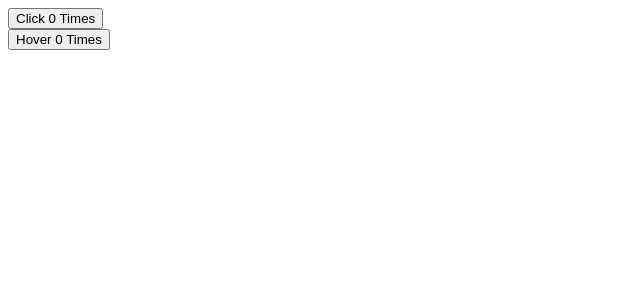
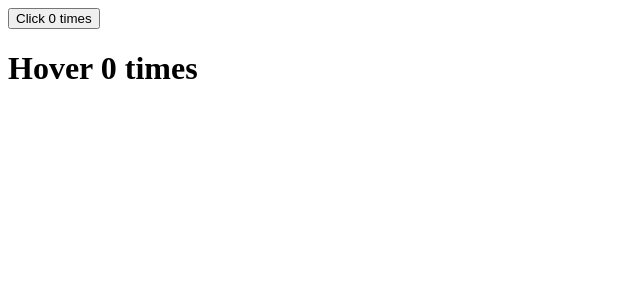
Before and after one commit to ramjan10/myReact, a React (Vite) app: page / in a window 1280 px wide. Shown: the top 300 px of the page, without its empty margins (0-640 px from the left). Built offline with nearby package versions, Linux system fonts and the light colour scheme.

Commit message:
Render propos

```diff
--- a/src/App.jsx
+++ b/src/App.jsx
@@ -1,11 +1,18 @@
-import ClickCounter from "./components/ClickCounter";
-import HoverCount from "./components/HoverCount";
+import ClickCounter from './components/RenderProps/ClickCounter';
+import Counter from './components/RenderProps/Counter';
+import HoverCounter from './components/RenderProps/HoverCounter';
 
 function App() {
   return <div>
-      <ClickCounter />
-      <HoverCount />
-  </div>
+            {/* <Counter render={(count, incrimentCount) => <ClickCounter count={count} incrimentCount={incrimentCount}/> }/>
+            <Counter render= {(count, incrimentCount) => <HoverCounter count={count} incrimentCount={incrimentCount}/> } /> */}
+            <Counter>
+                {(counter, incrimentCount)=> <ClickCounter count={counter} incrimentCount={incrimentCount} />}
+            </Counter>
+            <Counter>
+              {(counter, incrimentCount)=> <HoverCounter count={counter} incrimentCount={incrimentCount}/> }
+            </Counter>
+        </div>
 
 }
 
--- /dev/null
+++ b/src/components/RenderProps/ClickCounter.jsx
@@ -0,0 +1,9 @@
+function ClickCounter({count, incrimentCount}){
+    return (
+        <div>
+            <button type="button" onClick={incrimentCount}>Click {count} times</button>
+        </div>
+    );
+}
+
+export default ClickCounter;
--- /dev/null
+++ b/src/components/RenderProps/Counter.jsx
@@ -0,0 +1,21 @@
+import React from 'react';
+
+class Counter extends React.Component {
+    state = {
+        count: 0
+    }
+
+    incrimentCount = () =>{
+        this.setState({
+            count: this.state.count +  1,
+        })
+    }
+
+    render(){
+        const {children} =  this.props;
+        const {count} =  this.state;
+        return children(count, this.incrimentCount);
+    }
+}
+
+export default Counter;
--- /dev/null
+++ b/src/components/RenderProps/HoverCounter.jsx
@@ -0,0 +1,9 @@
+function HoverCounter({count, incrimentCount}){
+    return (
+        <div>
+            <h1 onMouseOver={incrimentCount}>Hover {count} times</h1>
+        </div>
+    );
+}
+
+export default HoverCounter;
```
